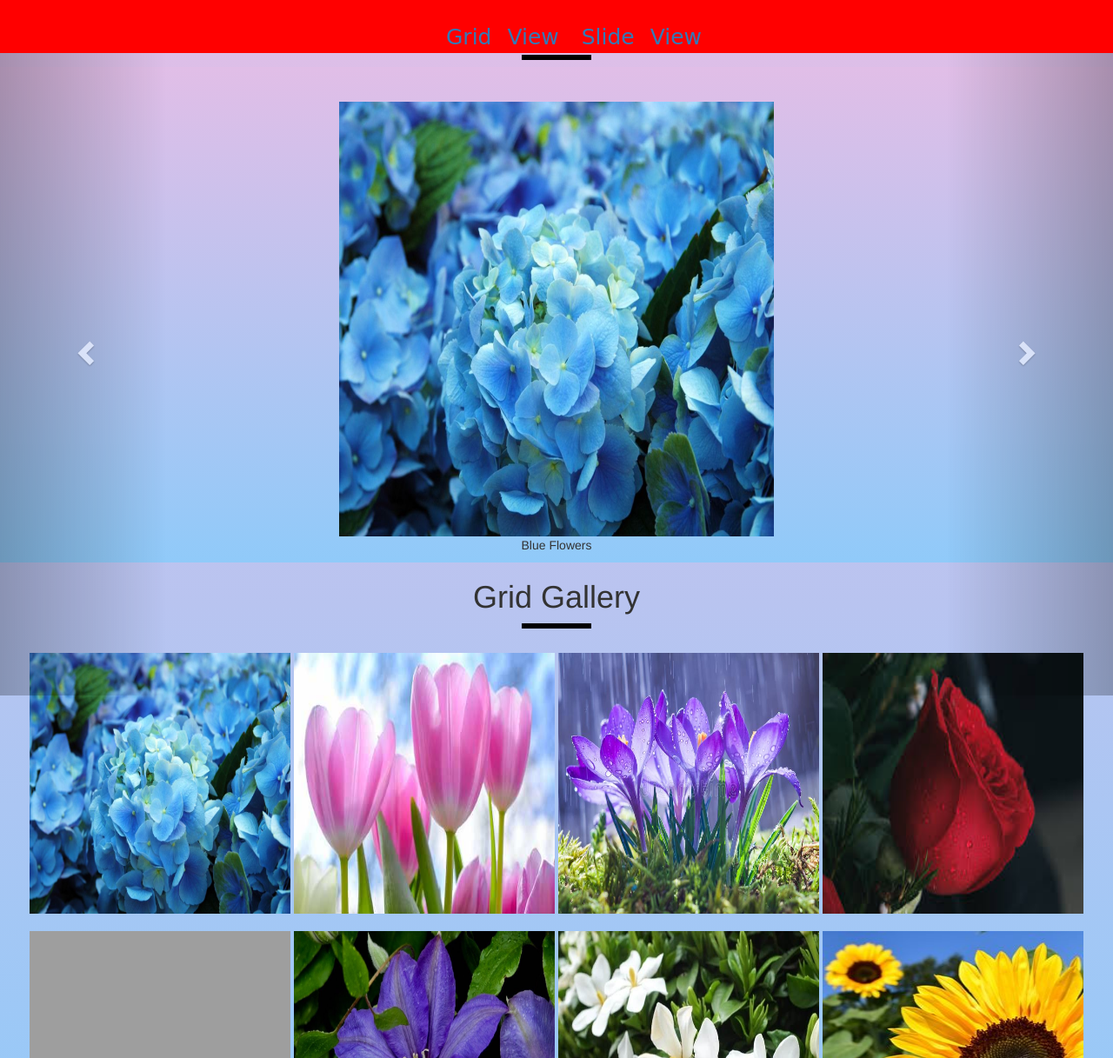
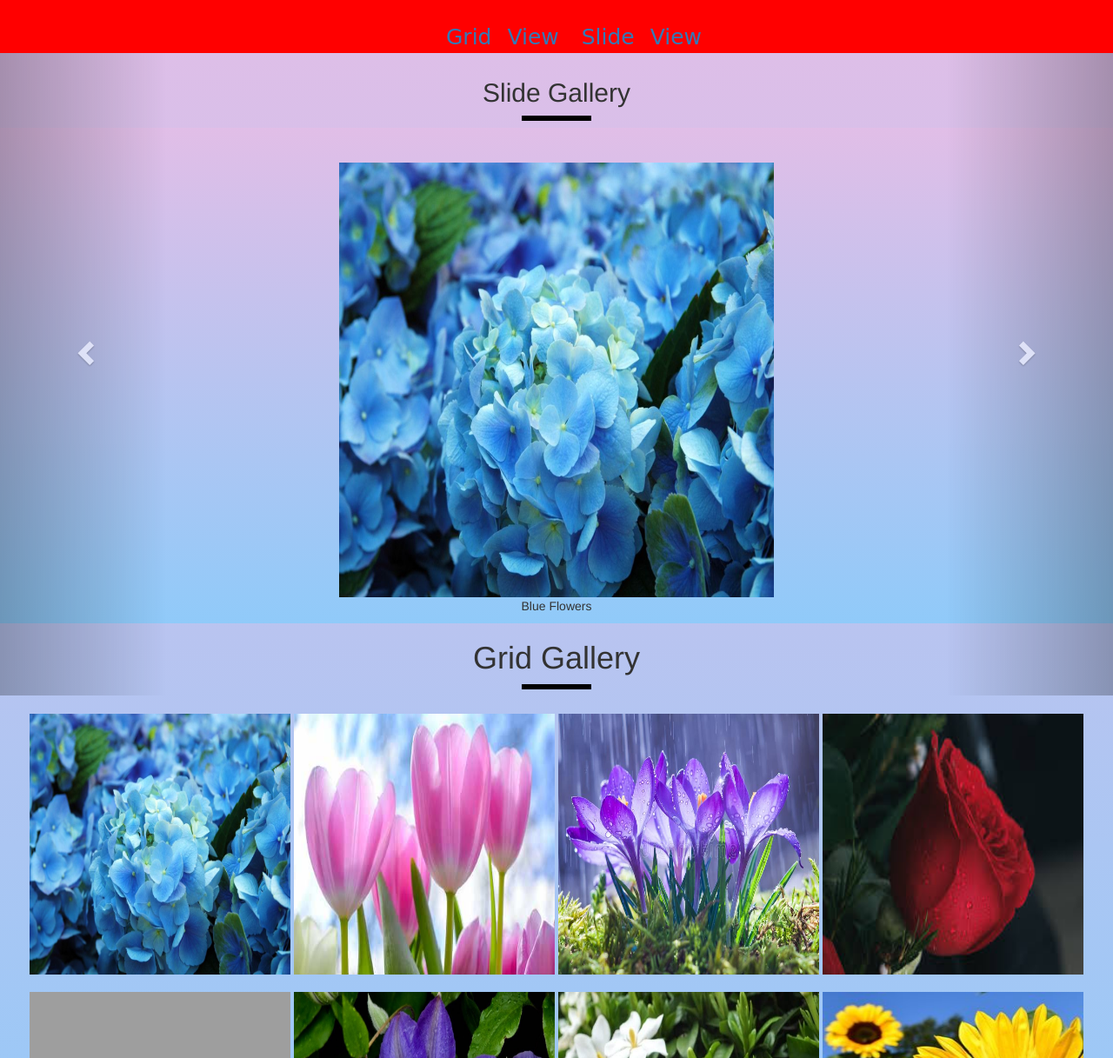
Before and after one commit to Daksh1111/Project-62, a plain HTML site: page index.html in a window 1280 px wide. Shown: the top 1217 px of the page at 87% size. Drawn offline with nearby package versions, Linux system fonts and the light colour scheme; grey boxes are pictures that could not be loaded.

Commit message:
Add files via upload

```diff
--- a/index.html
+++ b/index.html
@@ -17,7 +17,7 @@
         </ul>
     </center>
 
-    <section id="slidegallery">
+    <section id="Slideview">
         <h2>Slide Gallery</h2>
         <div class="line"></div>
         <div id="mycarousel" class="carousel slide">
@@ -116,7 +116,7 @@
 
 
 
-    <section id="gridgallery">
+    <section id="Gridview">
         <h1>Grid Gallery</h1>
         <div class="line"></div>
         <br>
--- a/style.css
+++ b/style.css
@@ -5,7 +5,7 @@ body {
 
 }
 
-#slidegallery, {
+#Slideview {
     padding-top: 70px;
 }
 
```
